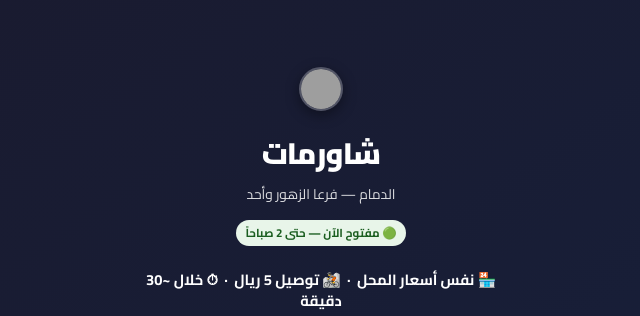
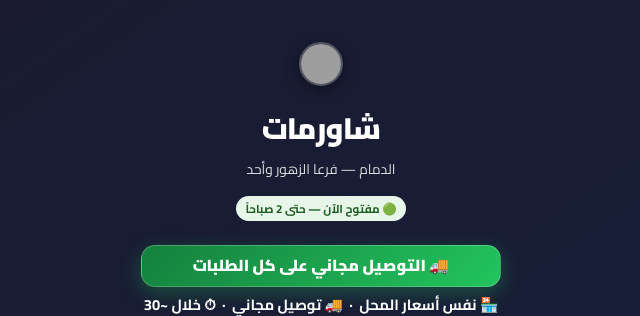
Before and after one commit to maalahmari/maalahmari, a Flask app: page / in a window 1280 px wide. Shown: the top 316 px of the page, without its empty margins (319-959 px from the left). Run offline with Flask 3, Linux system fonts and the light colour scheme; some libraries are stand-ins or nearby versions; grey boxes are pictures that could not be loaded.

Commit message:
Cut broasted prices and make delivery free for two weeks
Broasted 4pc 19->17 and 8pc 36->32; broasted meal 4pc 22->20 and 8pc 38->36.
Prices live in six places (cart chips, displayed price, hero card, JSON-LD
menu, and the chatbot's system prompt), so all six move together — a stale one
would have the bot quoting a price the cart does not charge.

Delivery: FREE_DELIVERY_MIN 50 -> 0, which routes every order through the
existing free-delivery path rather than adding a parallel one, so the cart
line, the server fee calculation and the loyalty reward all keep working
unchanged. The landing gets a banner and the promise bar now reads free.

Every promo edit is commented with the same end date and points at the other
files that must change with it, since the JS and Python thresholds disagreeing
would show customers a fee the server does not charge.

Co-Authored-By: Claude Opus 4.8 <noreply@anthropic.com>

```diff
--- a/app.py
+++ b/app.py
@@ -87,9 +87,9 @@ CHAT_SYSTEM = """أنت "شيفو" — المساعد الرقمي الذكي ل
 معلومات المطعم:
 - أوقات العمل: 3 عصراً حتى 2 صباحاً يومياً (نفس الدوام للفرعين)
 - عندنا فرعان: فرع حي الزهور، وفرع أحد
-- التوصيل: حي الزهور وحي السلام (من فرع الزهور)، وحي أحد وحي بدر (من فرع أحد) — رسوم التوصيل 5 ريال لكل الأحياء
+- التوصيل: حي الزهور وحي السلام (من فرع الزهور)، وحي أحد وحي بدر (من فرع أحد) — التوصيل مجاني حالياً لكل الأحياء (عرض لفترة محدودة، وبعده يرجع 5 ريال)
 - العميل ما يحتاج يختار الفرع: يختار حيّه عند إتمام الطلب والطلب يروح للفرع الأقرب تلقائياً. أما الاستلام من المحل فيختار الفرع اللي يبي يستلم منه
-- عرض التوصيل المجاني 🎉: إذا كانت قيمة الأصناف 50 ريال أو أكثر، التوصيل مجاني
+- عرض التوصيل المجاني 🎉: التوصيل مجاني لكل الطلبات بدون حد أدنى (عرض لفترة محدودة)
 - الحد الأدنى للطلب: 15 ريال
 - الدفع: كاش عند الاستلام فقط
 - واتساب: 966533647130
@@ -100,8 +100,8 @@ CHAT_SYSTEM = """أنت "شيفو" — المساعد الرقمي الذكي ل
 شاورما ساندويش (مفرد، بدون كومبو): مايونيز/ثوم/حراق/حمص/جبن=7 | مشكل=8 | صاروخ=13 | جامبو=13 | عربي مفرد=20 | عربي دبل=32 | صحن صغير=18 | صحن كبير=25
 الوجبة = كومبو ثابت (شاورما + بطاطس + بيبسي)، وسعرها يتغيّر حسب عدد الشاورما داخلها فقط (البطاطس والبيبسي ثابتة):
 وجبة شاورما: شاورما واحدة=14 | شاورمتين=20 | ثلاث شاورما=26
-وجبات أخرى: وجبة صاروخ=19 | وجبة جامبو=19 | وجبة عربي مفرد=22 | وجبة عربي دبل=34 | وجبة عائلية 10 شاورما=85 | وجبة عائلية 15 شاورما=118 | وجبة بروستد 4قطع=22 | وجبة بروستد 8قطع=38
-جانبيات: بطاطس صغير=5 | بطاطس كبير=10 | بروستد 4قطع=19 | بروستد 8قطع=36 (البروستد بنكهة عادي أو سبايسي، نفس السعر) | ثوم=2 | سبايسي=2 | حمص=7
+وجبات أخرى: وجبة صاروخ=19 | وجبة جامبو=19 | وجبة عربي مفرد=22 | وجبة عربي دبل=34 | وجبة عائلية 10 شاورما=85 | وجبة عائلية 15 شاورما=118 | وجبة بروستد 4قطع=20 | وجبة بروستد 8قطع=36
+جانبيات: بطاطس صغير=5 | بطاطس كبير=10 | بروستد 4قطع=17 | بروستد 8قطع=32 (البروستد بنكهة عادي أو سبايسي، نفس السعر) | ثوم=2 | سبايسي=2 | حمص=7
 مشروبات: بيبسي/بيبسي دايت/ميرندا/سفن أب/سفن أب دايت=4 | ماء=1
 
 قاعدة النكهات (تنطبق على كل شاورما في الموقع، مفردة أو داخل وجبة): كل النكهات بنفس السعر، ما عدا (مشكل) تضيف 1 ريال لكل شاورما واحدة. يعني: ساندويتش مفرد مشكل=8، وجبة شاورما واحدة مشكل تضيف +1، وجبة شاورمتين مشكل تضيف +2، وجبة ثلاث شاورما مشكل تضيف +3. مثال: وجبة شاورمتين مشكل = 22 ريال، ووجبة ثلاث شاورما مشكل = 29 ريال. لا تحسب "الوجبة × العدد" أبداً — العدد هو عدد الشاورما داخل نفس الكومبو، مو كومبوهات منفصلة.
@@ -122,7 +122,7 @@ CHAT_SYSTEM = """أنت "شيفو" — المساعد الرقمي الذكي ل
 2. إذا سأل عن شيء مو في المنيو (لحم، سمك، رز، مشويات، أي شيء): قل "ما عندنا هذا الصنف، منيونا متخصص في الشاورما والبروستد 🌯"
 3. لا تقترح مكونات أو أصناف من خيالك — فقط ما هو مكتوب في المنيو بالضبط
 4. إذا طُلب التحدث مع موظف: وجّه للواتساب wa.me/966533647130
-5. العروض الحالية هي فقط: (أ) التوصيل مجاني للطلبات التي قيمة أصنافها 50 ريال أو أكثر، (ب) مكافأة الولاء: بعد كل 4 طلبات، الطلب الخامس توصيله مجاني. لا تخترع أبداً أي عرض أو خصم أو كوبون أو تخفيض أو سعر غير المذكور في هذه المعلومات. إذا سأل العميل عن أي عرض أو خصم آخر، قل بوضوح: "ما عندنا عروض ثانية حالياً 🌯 — بس التوصيل مجاني للطلبات 50 ريال فأكثر" """
+5. العروض الحالية هي فقط: (أ) التوصيل مجاني لكل الطلبات بدون حد أدنى (عرض لفترة محدودة)، (ب) مكافأة الولاء: بعد كل 4 طلبات، الطلب الخامس توصيله مجاني. لا تخترع أبداً أي عرض أو خصم أو كوبون أو تخفيض أو سعر غير المذكور في هذه المعلومات. إذا سأل العميل عن أي عرض أو خصم آخر، قل بوضوح: "ما عندنا عروض ثانية حالياً 🌯 — بس التوصيل مجاني على كل الطلبات" """
 
 def find_image(name):
     base = os.path.join(os.path.dirname(__file__), 'static', 'images')
@@ -141,7 +141,11 @@ GIFT_ITEM_NAME = "شاورما هدية 🎁"  # free first-order item granted b
 
 LOYALTY_REWARD = 4  # بعد كل 4 طلبات مكتملة → الطلب التالي (الخامس) توصيله مجاني
 
-FREE_DELIVERY_MIN = 50  # items subtotal >= this (SAR) → delivery is free
+# ── PROMO: free delivery for everyone, 2026-08-04 → 2026-08-18 ──────────────
+# Was 50. Set to 0 so every order qualifies. To END the promo, restore 50 here
+# AND in static/js/app.js (FREE_DELIVERY_MIN) — the two must always match, or
+# the cart shows a fee the server does not charge (or vice versa).
+FREE_DELIVERY_MIN = 0   # items subtotal >= this (SAR) → delivery is free
 
 ADMIN_RECENT_LIMIT = 50  # dashboard shows only the most recent N orders (poll stays light)
 
--- a/static/css/style.css
+++ b/static/css/style.css
@@ -71,6 +71,18 @@ a    { color: inherit; text-decoration: none; }
   line-height: 1.4; margin: 0 0 1.1rem;
 }
 
+/* ── PROMO 2026-08-04 → 2026-08-18: free-delivery banner ───────────────────
+   Green, not var(--primary): the order CTA below is orange, and two orange
+   blocks would read as one and blunt both. Delete this rule (and its two
+   media-query entries further down) when the promo ends. */
+.promo-banner {
+  background: linear-gradient(135deg, #15803d, #22c55e);
+  color: #fff; font-weight: 900; font-size: 1.15rem; line-height: 1.35;
+  border: 1px solid rgba(255,255,255,.22); border-radius: 14px;
+  padding: .75rem 1rem; margin: 0 0 .8rem;
+  box-shadow: 0 6px 20px rgba(34,197,94,.32);
+}
+
 /* Hero meal-card row — quick add-to-cart shortcuts, replaces the old
    rotating background photos. Grid only: a horizontal flex here previously
    mis-laid-out under dir="rtl" (see .screen-full comment above it). */
@@ -138,6 +150,7 @@ a    { color: inherit; text-decoration: none; }
   .landing-brand p        { font-size: .86rem; margin-bottom: .4rem; }
   .landing-brand .status-badge { margin-bottom: .45rem; }
   .landing-note           { font-size: .92rem; margin-bottom: .45rem; }
+  .promo-banner           { font-size: 1rem; padding: .55rem .8rem; margin-bottom: .5rem; }
   .hero-solo              { margin-bottom: .5rem; }
   .hero-solo-foot         { padding: .3rem .7rem .35rem; }
   .hero-solo-price        { font-size: 1.15rem; }
@@ -152,6 +165,7 @@ a    { color: inherit; text-decoration: none; }
   .landing-brand p        { font-size: .8rem; margin-bottom: .3rem; }
   .landing-brand .status-badge { margin-bottom: .45rem; }
   .landing-note           { font-size: .85rem; line-height: 1.35; margin-bottom: .45rem; }
+  .promo-banner           { font-size: .92rem; padding: .45rem .7rem; margin-bottom: .4rem; border-radius: 11px; }
   .hero-solo-stage        { aspect-ratio: 16 / 9; }
   .hero-solo              { margin-bottom: .5rem; }
   .hero-solo-price        { font-size: 1.05rem; }
--- a/static/js/app.js
+++ b/static/js/app.js
@@ -47,7 +47,9 @@ var MIXED_SURCHARGE = 1;
 
 // Free-delivery promo: subtotal >= FREE_DELIVERY_MIN → free delivery.
 // Between NUDGE and MIN → nudge the customer to top up to unlock it.
-var FREE_DELIVERY_MIN   = 50;
+// PROMO 2026-08-04 → 2026-08-18: 0 means every order gets free delivery.
+// To end it, restore 50 here AND in app.py (FREE_DELIVERY_MIN) — keep in sync.
+var FREE_DELIVERY_MIN   = 0;
 var FREE_DELIVERY_NUDGE = 36;   // don't nudge about free delivery until the cart reaches this
 
 // Delivery geofence (SOFT): we capture the customer's GPS at checkout to attach
--- a/templates/index.html
+++ b/templates/index.html
@@ -95,8 +95,8 @@
           "@type": "MenuSection",
           "name": "بروستد",
           "hasMenuItem": [
-            { "@type": "MenuItem", "name": "بروستد 4 قطع", "offers": { "@type": "Offer", "price": "19", "priceCurrency": "SAR" } },
-            { "@type": "MenuItem", "name": "بروستد 8 قطع", "offers": { "@type": "Offer", "price": "36", "priceCurrency": "SAR" } }
+            { "@type": "MenuItem", "name": "بروستد 4 قطع", "offers": { "@type": "Offer", "price": "17", "priceCurrency": "SAR" } },
+            { "@type": "MenuItem", "name": "بروستد 8 قطع", "offers": { "@type": "Offer", "price": "32", "priceCurrency": "SAR" } }
           ]
         }
       ]
@@ -131,7 +131,13 @@
         <span class="status-badge" id="openStatusLanding"></span>
       </div>
 
-      <p class="landing-note">🏪 نفس أسعار المحل &nbsp;·&nbsp; 🚵 توصيل 5 ريال &nbsp;·&nbsp; ⏱ خلال ~30 دقيقة</p>
+      {# ── PROMO 2026-08-04 → 2026-08-18 ─────────────────────────────────────
+         Free delivery for everyone. To END the promo: delete this banner, put
+         "🚵 توصيل 5 ريال" back in the note below, and restore
+         FREE_DELIVERY_MIN = 50 in BOTH app.py and static/js/app.js. #}
+      <div class="promo-banner">🚚 التوصيل مجاني على كل الطلبات</div>
+
+      <p class="landing-note">🏪 نفس أسعار المحل &nbsp;·&nbsp; 🚚 توصيل مجاني &nbsp;·&nbsp; ⏱ خلال ~30 دقيقة</p>
 
       {# One large rotating meal photo. *_wide.webp are 3:2 crops centred on the
          food — a shared ratio so the box doesn't jump height on each change.
@@ -145,7 +151,7 @@
                alt="وجبة ٢ شاورما" data-name="وجبة شاورمتين مايونيز" data-price="20" />
           <img class="hero-solo-img" loading="eager" decoding="async"
                src="{{ url_for('static', filename=find_image('broasted_meal_wide')) }}"
-               alt="وجبة بروستد" data-name="وجبة بروستد 4 قطع" data-price="22" />
+               alt="وجبة بروستد" data-name="وجبة بروستد 4 قطع" data-price="20" />
           <img class="hero-solo-img" loading="eager" decoding="async"
                src="{{ url_for('static', filename=find_image('meal_family_10_wide')) }}"
                alt="وجبة عائلية ١٠" data-name="وجبة عائلية 10 شاورما مايونيز" data-price="85"
@@ -190,7 +196,8 @@
     <div class="promise-bar">
       <span class="promise-item">🏪 نفس أسعار المحل</span>
       <span class="promise-sep"></span>
-      <span class="promise-item">🚵 توصيل 5 ريال فقط</span>
+      {# PROMO 2026-08-04 → 2026-08-18 — restore "🚵 توصيل 5 ريال فقط" when it ends #}
+      <span class="promise-item"><strong>🚚 توصيل مجاني</strong></span>
       <span class="promise-sep"></span>
       <span class="promise-item">⏱ خلال ~30 دقيقة</span>
     </div>
@@ -444,8 +451,8 @@
             <div class="opt-group">
               <div class="opt-label">الكمية</div>
               <div class="chips" id="broasted-size">
-                <button class="chip active" data-val="4 قطع" data-price="19">4 قطع — 19 ريال</button>
-                <button class="chip"        data-val="8 قطع" data-price="36">8 قطع — 36 ريال</button>
+                <button class="chip active" data-val="4 قطع" data-price="17">4 قطع — 17 ريال</button>
+                <button class="chip"        data-val="8 قطع" data-price="32">8 قطع — 32 ريال</button>
               </div>
             </div>
             <div class="opt-group">
@@ -456,7 +463,7 @@
               </div>
             </div>
             <div class="conf-footer">
-              <span class="conf-price" id="broasted-price">19 ريال</span>
+              <span class="conf-price" id="broasted-price">17 ريال</span>
               <div class="conf-actions">
                 <div class="qty-ctrl">
                   <button onclick="changeCardQty('broasted', -1)">−</button>
@@ -672,12 +679,12 @@
             <div class="opt-group">
               <div class="opt-label">الكمية</div>
               <div class="chips" id="broasted-meal-size">
-                <button class="chip active" data-val="4 قطع" data-price="22">4 قطع — 22 ريال</button>
-                <button class="chip"        data-val="8 قطع" data-price="38">8 قطع — 38 ريال</button>
+                <button class="chip active" data-val="4 قطع" data-price="20">4 قطع — 20 ريال</button>
+                <button class="chip"        data-val="8 قطع" data-price="36">8 قطع — 36 ريال</button>
               </div>
             </div>
             <div class="conf-footer">
-              <span class="conf-price" id="broasted-meal-price">22 ريال</span>
+              <span class="conf-price" id="broasted-meal-price">20 ريال</span>
               <div class="conf-actions">
                 <div class="qty-ctrl">
                   <button onclick="changeCardQty('broasted-meal', -1)">−</button>
```
